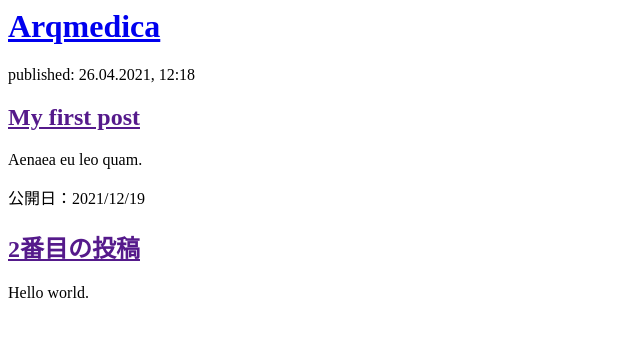
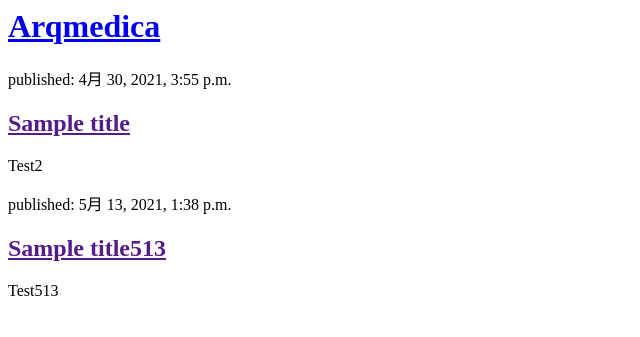
Before and after one commit to dolphindd3/my-first-blog, a Django app: page / in a window 1280 px wide. Shown: the top 337 px of the page, without its empty margins (0-640 px from the left). Run offline with Django 3.2, Linux system fonts and the light colour scheme; data comes from the database, SQL or seed files in the repository; both versions use the stored data as it was after the commit.

Commit message:
modified templates to display posts from database.

```diff
--- a/blog/templates/blog/post_list.html
+++ b/blog/templates/blog/post_list.html
@@ -7,17 +7,15 @@
             <h1><a href="/">Arqmedica</a></h1>
         </div>
 
+
+        {% for post in posts %}
         <div>
-            <p>published: 26.04.2021, 12:18</p>
-            <h2><a href="">My first post<a></h2>
-            <p>Aenaea eu leo quam. </p>
+            <p>published: {{ post.published_date }}</p>
+            <h2><a href="">{{ post.title }}</a></h2>
+            <p>{{ post.text|linebreaksbr }}</p>
+
         </div>
-
-        <div>
-            <p>公開日：2021/12/19</p>
-            <h2><a href="">2番目の投稿<a></h2>
-            <p>Hello world. </p>
-        </div>
+        {% endfor %}
 
     </body>
 </html>
--- a/blog/views.py
+++ b/blog/views.py
@@ -1,5 +1,8 @@
 from django.shortcuts import render
+from django.utils import timezone
+from .models import Post
 
 # Create your views here.
 def post_list(request):
-    return render(request, 'blog/post_list.html', {})
+    posts = Post.objects.filter(published_date__lte=timezone.now()).order_by('published_date')
+    return render(request, 'blog/post_list.html', {'posts':posts})
--- a/mysite/settings.py
+++ b/mysite/settings.py
@@ -25,7 +25,7 @@
 # SECURITY WARNING: don't run with debug turned on in production!
 DEBUG = True
 
-ALLOWED_HOSTS = ['127.0.0.1', '.pythonanyshere.com']
+ALLOWED_HOSTS = ['127.0.0.1', '.pythonanywhere.com']
 
 
 # Application definition
```
Also changed, not shown: blog/templates/blog/post_list - コピー.html (added, +27 -0 lines), db.sqlite3.
